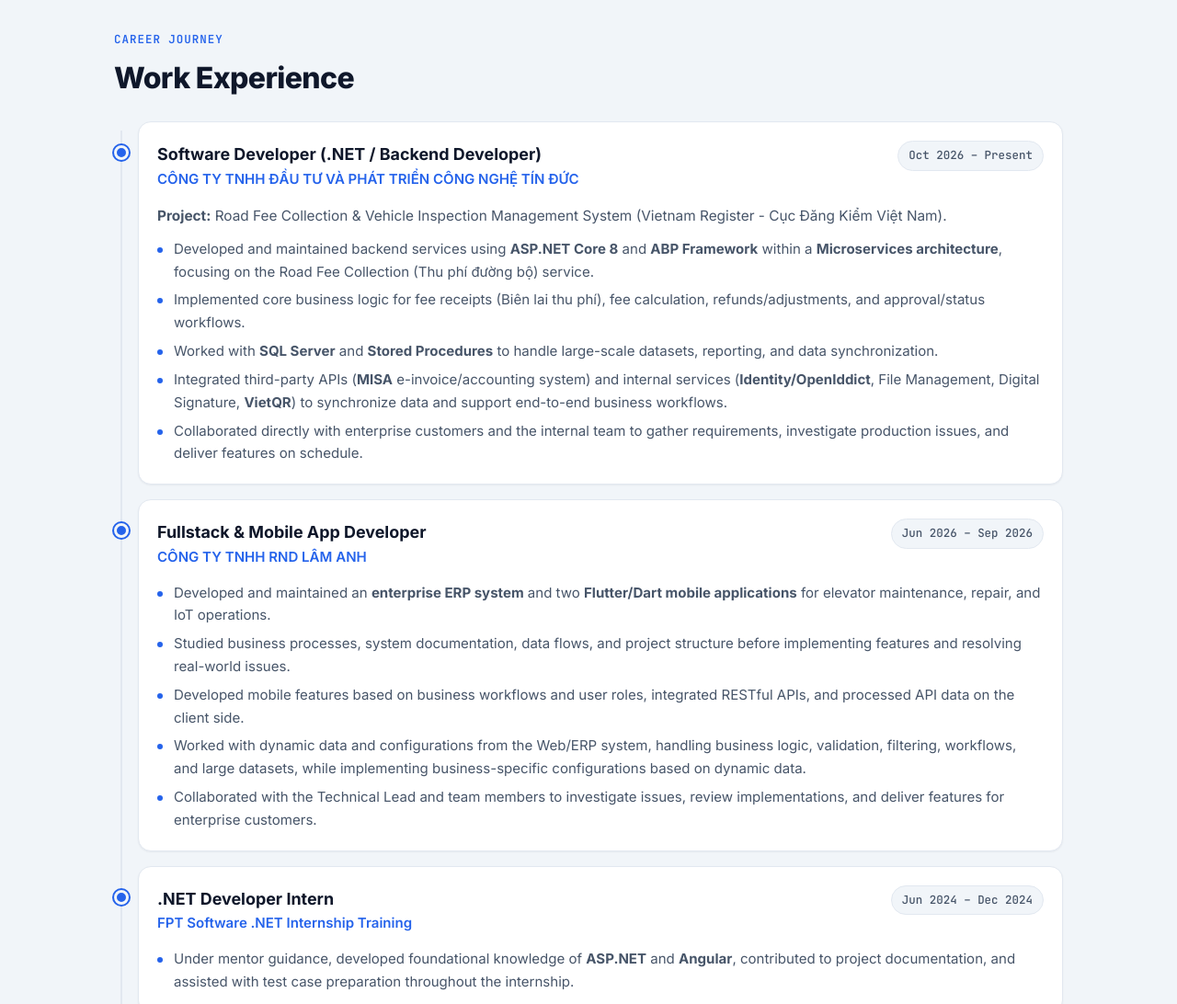
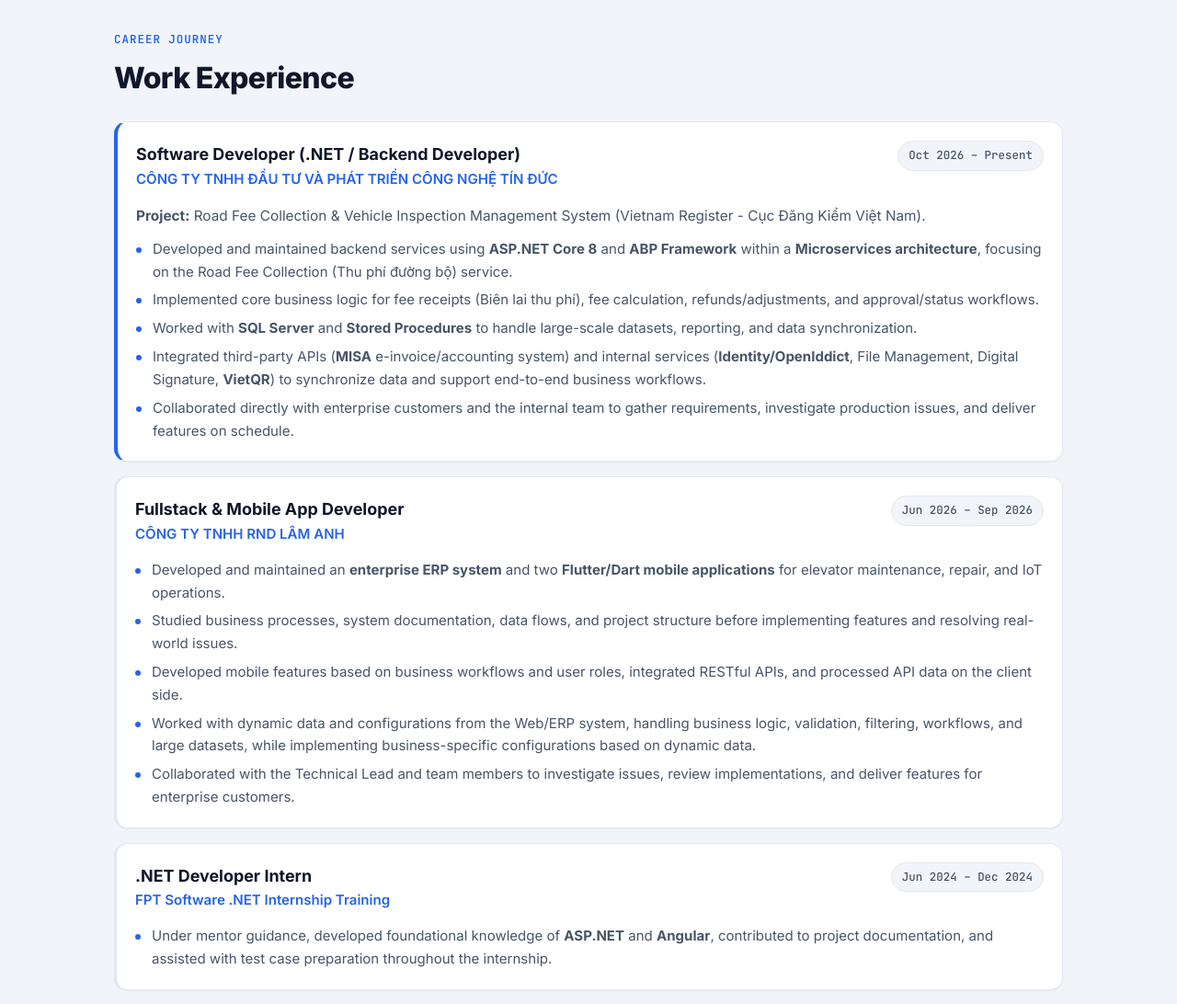
Before and after one commit to annthe176161/CV_NguyenThanhAn, a plain HTML site: page index.html in a window 1280 px wide. Shown: the part 1300-2392 px from the top of the page at 92% size. Drawn offline with Linux system fonts and the light colour scheme.

Commit message:
Replace timeline dots and vertical line with clean accent-border cards

```diff
--- a/assets/css/style.css
+++ b/assets/css/style.css
@@ -568,36 +568,20 @@ a.quick-link:hover {
 
 /* ---------- Timeline (Experience) ---------- */
 .timeline {
-  position: relative;
   display: grid;
   gap: 16px;
-  padding-left: 26px;
-}
-
-.timeline::before {
-  content: "";
-  position: absolute;
-  left: 7px;
-  top: 10px;
-  bottom: 10px;
-  width: 2px;
-  background: var(--border);
-}
-
-.timeline-item {
-  position: relative;
 }
 
 .timeline-marker {
-  position: absolute;
-  left: -26px;
-  top: 26px;
-  width: 16px;
-  height: 16px;
-  border-radius: 50%;
-  background: var(--primary);
-  border: 3px solid var(--bg-alt);
-  box-shadow: 0 0 0 2px var(--primary);
+  display: none;
+}
+
+.timeline-card {
+  border-left: 3px solid var(--border);
+}
+
+.timeline-item:first-child .timeline-card {
+  border-left: 4px solid var(--primary);
 }
 
 .timeline-head {
--- a/index.html
+++ b/index.html
@@ -12,7 +12,7 @@
   <link rel="preconnect" href="https://fonts.gstatic.com" crossorigin />
   <link href="https://fonts.googleapis.com/css2?family=Inter:wght@400;500;600;700;800&family=JetBrains+Mono:wght@400;500;600&display=swap" rel="stylesheet" />
 
-  <link rel="stylesheet" href="assets/css/style.css?v=4" />
+  <link rel="stylesheet" href="assets/css/style.css?v=5" />
 </head>
 <body>
   <!-- Navigation -->
```
